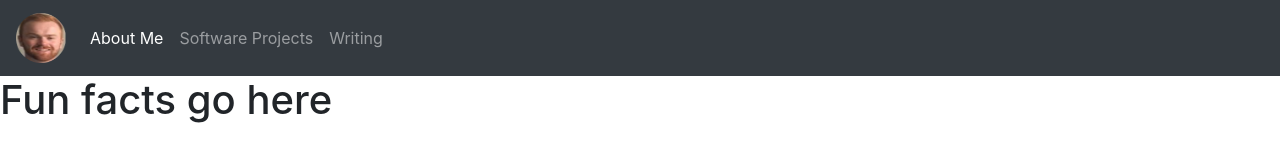
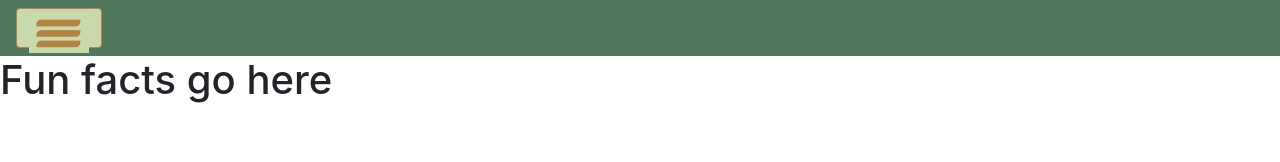
Before and after one commit to samuel-casey/personalSite, a plain HTML site: page public/aboutme.html in a window 1280 px wide. Drawn offline with nearby package versions, Linux system fonts and the light colour scheme.

Commit message:
updated homepage & aboutMe header

```diff
--- a/public/aboutme.html
+++ b/public/aboutme.html
@@ -21,29 +21,22 @@
 
 
 <body>
-    <nav class="navbar navbar-expand-lg navbar-dark bg-dark">
-        <a class="navbar-brand" href="index.html">
-            <img src="Headshot.png" width="50" height="50" alt="Sam's face">
-        </a>
-
-        <div class="collapse navbar-collapse" id="navbarSupportedContent">
-            <ul class="navbar-nav mr-auto">
-                <li class="nav-item active">
-                    <a class="nav-link" href="aboutme.html">About Me<span class="sr-only">(current)</span></a>
-                </li>
-                <li class="nav-item inactive">
-                    <a class="nav-link" href="softwareprojects.html">Software Projects<span
-                            class="sr-only">(current)</span></a>
-                </li>
-                <li class="nav-item inactive">
-                    <a class="nav-link" href="writing.html">Writing<span class="sr-only">(current)</span></a>
-                </li>
-
-            </ul>
+    <div class="pos-f-t">
+        <div class="collapse" id="navbarToggleExternalContent">
+            <div class="p-4" style="background-color: #51785C; color:rgba(170, 85, 6, 0.65);">
+                <h4 style="color: rgba(225, 238, 189, 0.83);">About me</h4>
+                <span>Toggleable via the navbar brand.</span>
+            </div>
         </div>
-    </nav>
+        <nav class="navbar" style="background-color: #51785C; color:rgba(170, 85, 6, 0.65); ">
+            <button class="navbar-toggler" style="border-color: rgba(170, 85, 6, 0.65); background-color: rgba(225, 238, 189, 0.83); height: 40px; width: 6
+            0px;" type=" button " data-toggle="collapse " data-target="#navbarToggleExternalContent " aria-controls="navbarToggleExternalContent " aria-expanded="false " aria-label="Toggle navigation ">
+            <span class="navbar-toggler-icon " style="background-image: url(customToggler.png); height: 40px; width: 60px;"></span>
+          </button>
+        </nav>
+    </div>
     <div>
-        <h1 id="fillerText">Fun facts go here</h1>
+        <h1 id="fillerText ">Fun facts go here</h1>
     </div>
 </body>
 
```
Also changed, not shown: public/index.html (+23 -8 lines), public/Headshot.png (deleted), public/customToggler.png (added).
